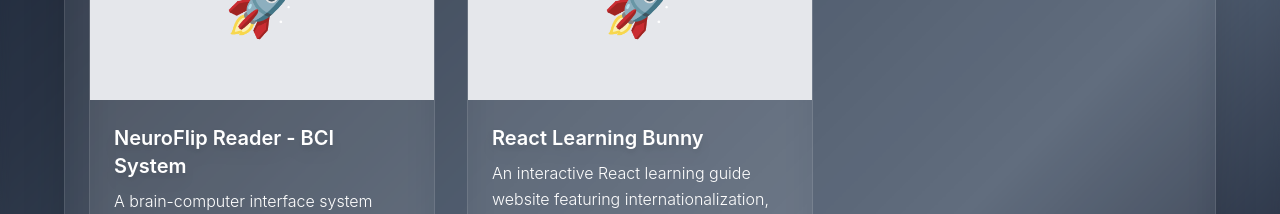
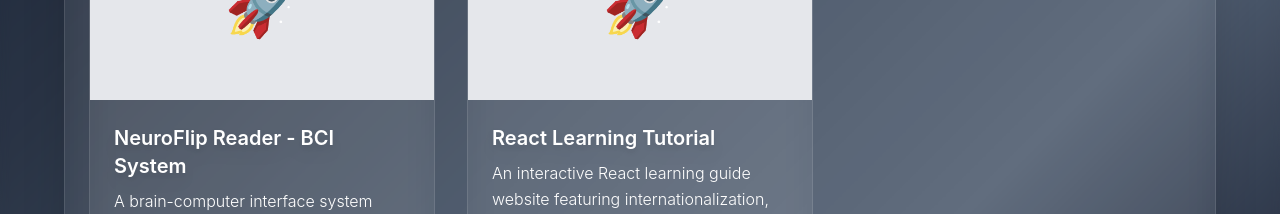
Before and after one commit to ChungBound/portfolio, a Next.js app: page / in a window 1280 px wide. Shown: the part 2780-2994 px from the top of the page. Built offline with nearby package versions, Linux system fonts and the light colour scheme.

Commit message:
update experience

```diff
--- a/src/components/Projects.tsx
+++ b/src/components/Projects.tsx
@@ -15,7 +15,7 @@ const projects = [
     liveUrl: "https://page-flip-vue.vercel.app/#/",
   },
   {
-    title: "React Learning Bunny",
+    title: "React Learning Tutorial",
     description:
       "An interactive React learning guide website featuring internationalization, dark/light theme switching, and comprehensive React tutorials from basics to advanced patterns. Showcases React development growth path with menu management and practical examples.",
     image: "/api/placeholder/600/400",
```
